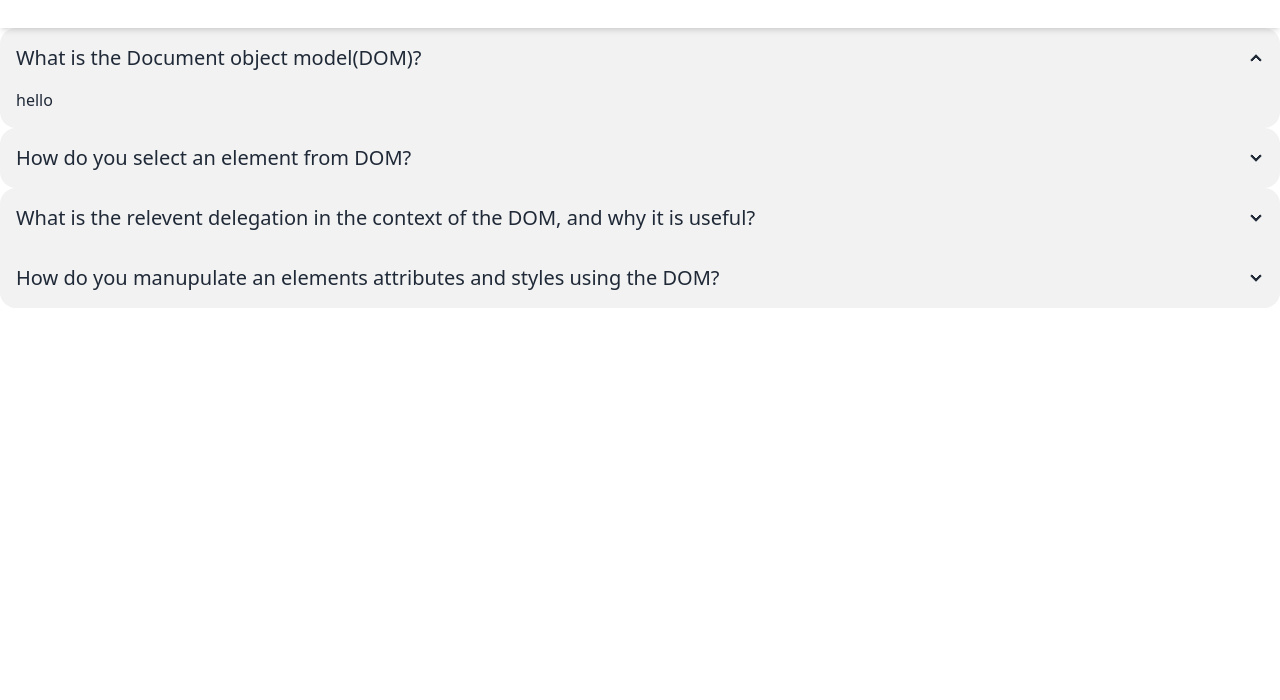
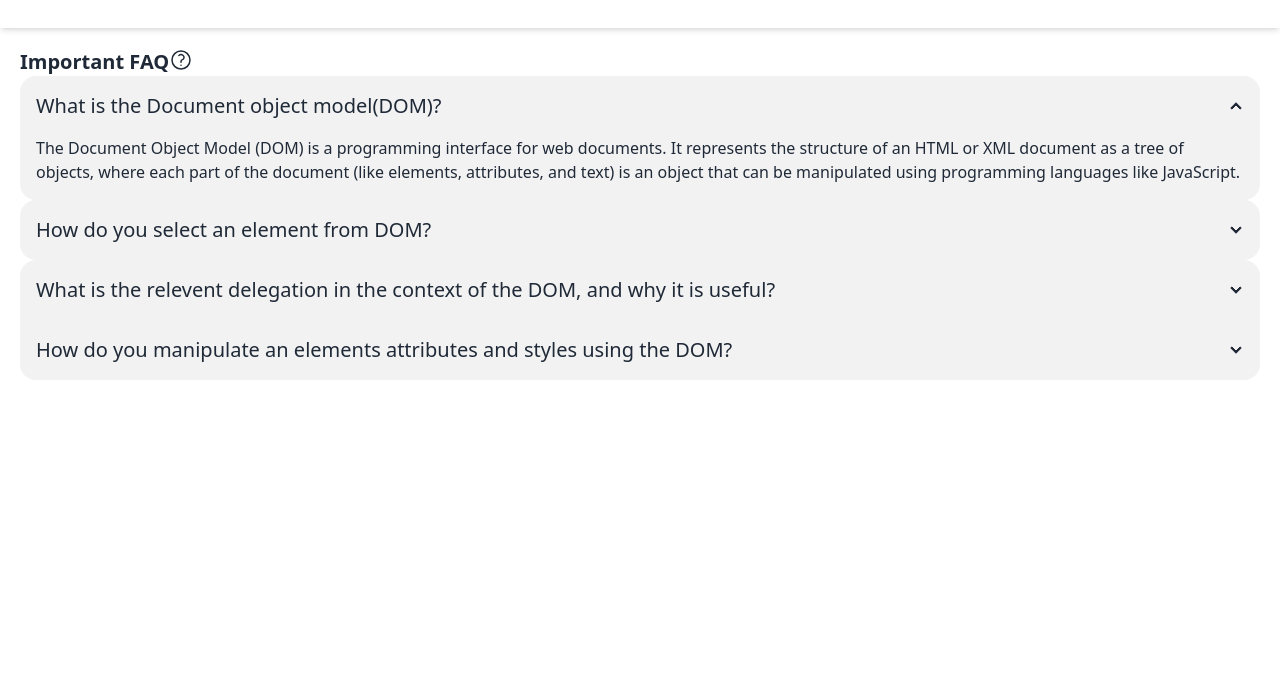
Before and after one commit to sadishirajee/My-assignment-5, a plain HTML site: page blog.html in a window 1280 px wide. Shown: the part 100-800 px from the top of the page. Drawn offline with nearby package versions, Linux system fonts and the light colour scheme.

Commit message:
2nd commit

```diff
--- a/blog.html
+++ b/blog.html
@@ -12,7 +12,7 @@
         <nav class="navbar ">
           <div class="navbar-start">
             <div class="flex-1">
-              <a class="btn btn-ghost w-24 bg-purple-500 text-xl">Blog</a>
+              <a class="btn btn-ghost w-24 bg-gradient-to-r from-cyan-400 to-blue-400 text-xl">Home</a>
             </div>
           </div>
           <div class="navbar-center">
@@ -32,32 +32,39 @@
         </nav>
     </header>
     <main>
-        <section>
+        <section class="my-5 mx-5">
+            <div class="flex">
+                <h2 class="text-xl font-bold">Important FAQ</h2>
+                <svg xmlns="http://www.w3.org/2000/svg" fill="none" viewBox="0 0 24 24" stroke-width="1.5" stroke="currentColor" class="size-6">
+                    <path stroke-linecap="round" stroke-linejoin="round" d="M9.879 7.519c1.171-1.025 3.071-1.025 4.242 0 1.172 1.025 1.172 2.687 0 3.712-.203.179-.43.326-.67.442-.745.361-1.45.999-1.45 1.827v.75M21 12a9 9 0 1 1-18 0 9 9 0 0 1 18 0Zm-9 5.25h.008v.008H12v-.008Z" />
+                </svg>
+            </div>
+
             <div class="collapse collapse-arrow bg-base-200">
                 <input type="radio" name="my-accordion-2" checked="checked" />
                 <div class="collapse-title text-xl font-medium">What is the Document object model(DOM)?</div>
                 <div class="collapse-content">
-                  <p>hello</p>
+                  <p>The Document Object Model (DOM) is a programming interface for web documents. It represents the structure of an HTML or XML document as a tree of objects, where each part of the document (like elements, attributes, and text) is an object that can be manipulated using programming languages like JavaScript.</p>
                 </div>
             </div>
             <div class="collapse collapse-arrow bg-base-200">
                 <input type="radio" name="my-accordion-2" />
                 <div class="collapse-title text-xl font-medium">How do you select an element from DOM?</div>
                 <div class="collapse-content">
-                  <p>hello</p>
+                  <p>You can select an element from the DOM using methods like document.getElementById("id"), document.querySelector("selector"), or document.getElementsByClassName("class").</p>
                 </div>
             </div>
             <div class="collapse collapse-arrow bg-base-200">
                 <input type="radio" name="my-accordion-2" />
                 <div class="collapse-title text-xl font-medium">What is the relevent delegation in the context of the DOM, and why it is useful?</div>
                 <div class="collapse-content">
-                  <p>hello</p>
+                  <p>delegation in the DOM is a technique where a single event listener is attached to a parent element to manage events from its child elements. It's useful for handling events efficiently</p>
                 </div>
                 <div class="collapse collapse-arrow bg-base-200">
                     <input type="radio" name="my-accordion-2" />
-                    <div class="collapse-title text-xl font-medium">How do you manupulate an elements attributes and styles using the DOM?</div>
+                    <div class="collapse-title text-xl font-medium">How do you manipulate an elements attributes and styles using the DOM?</div>
                     <div class="collapse-content">
-                      <p>hello</p>
+                      <p>using element.setAttribute("attribute", "value") one can manipulate an element's attributes.</p>
                     </div>
                 </div>
             </div>
```
Also changed, not shown: history.html (+1 -1 lines), index.html (+4 -4 lines).
